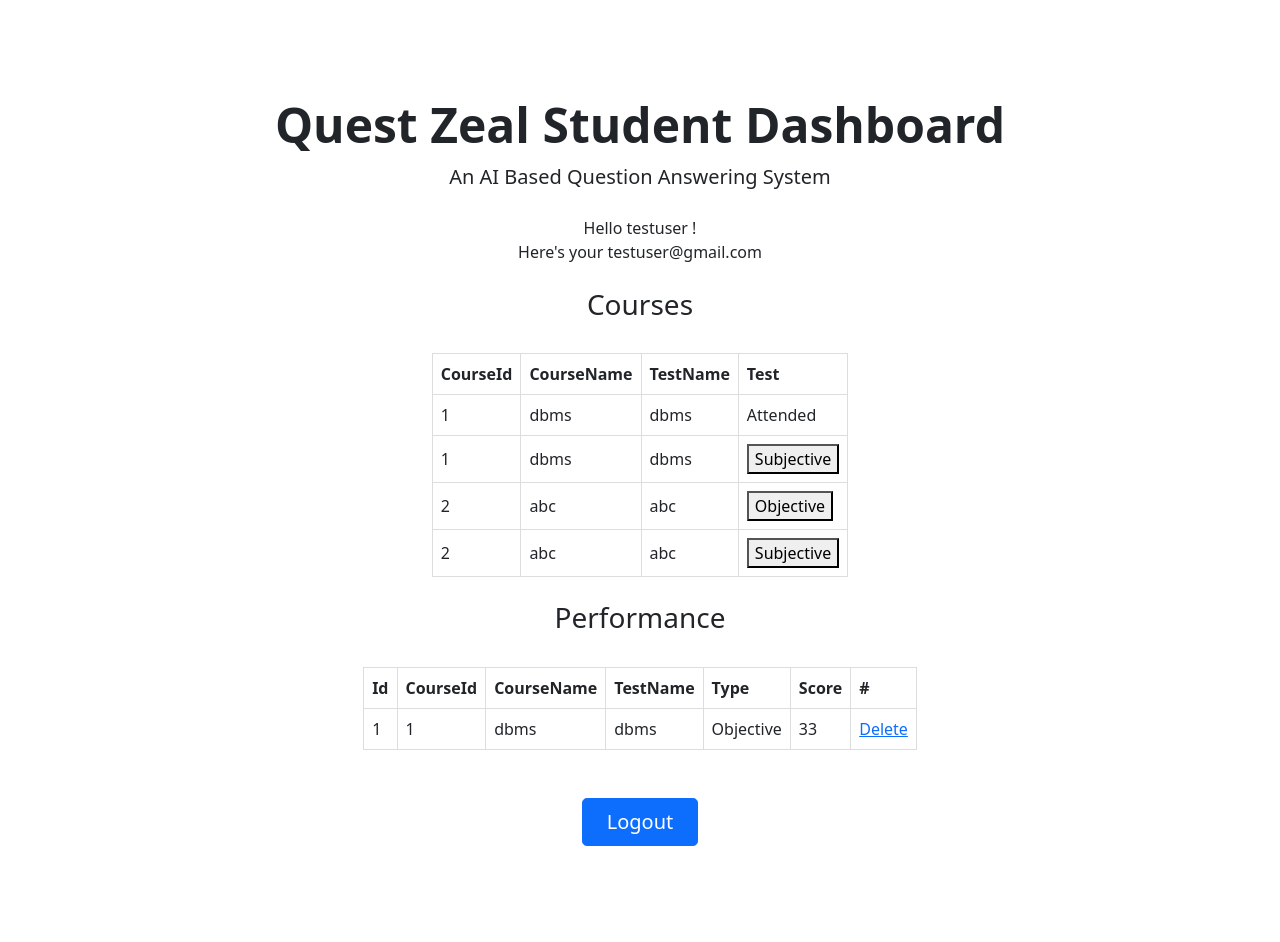
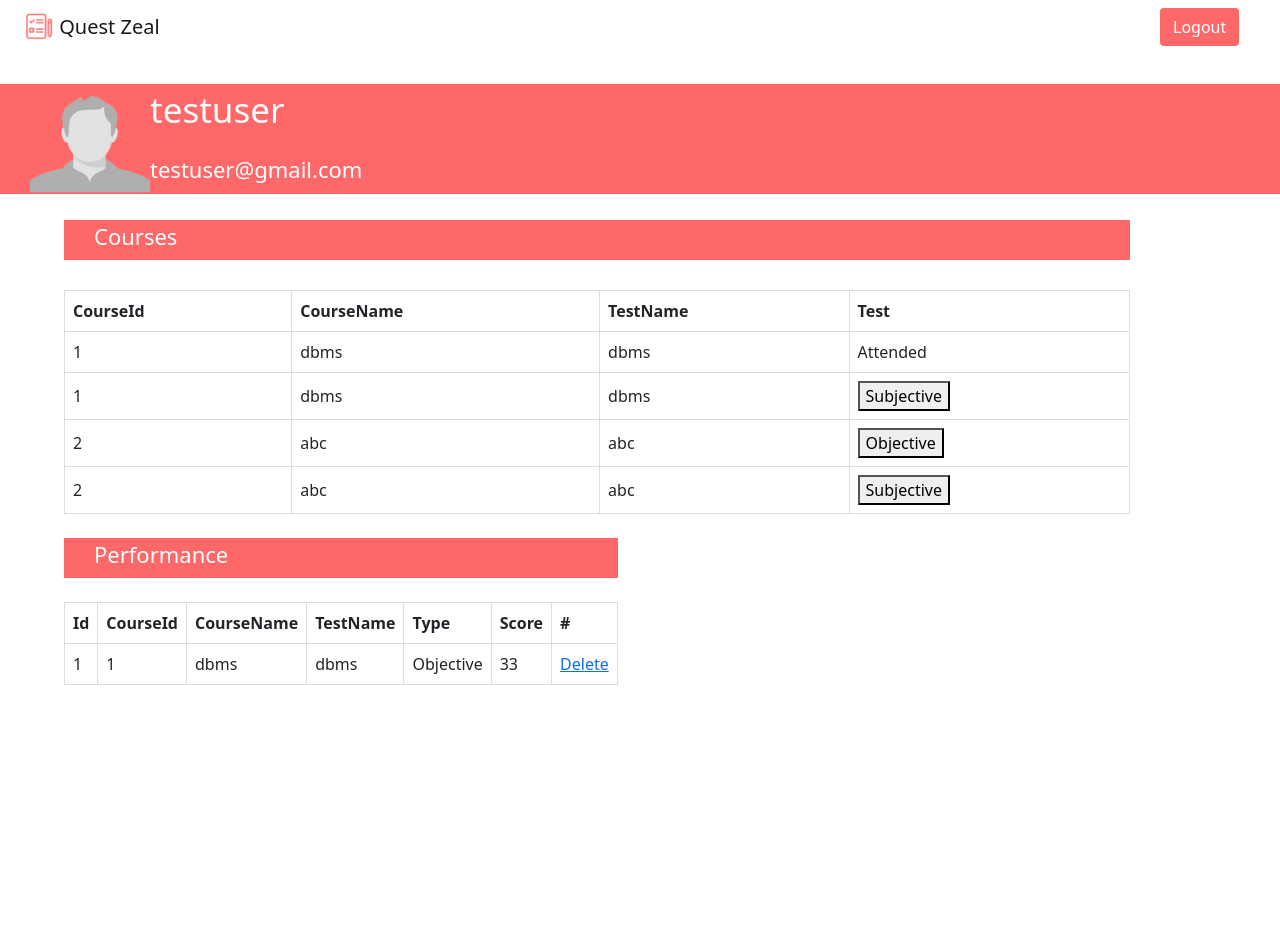
Before and after one commit to YPrahasith/Quest_Zeal, a Flask app: page /studentDashboard in a window 1280 px wide. After the commit the page ends 685 px from the top, so only its background shows below. Run offline with Flask 2, Linux system fonts and the light colour scheme; a user stored in the database is signed in; data comes from the database, SQL or seed files in the repository; both versions use the stored data as it was after the commit.

Commit message:
Promoted Student Dashboard UI

```diff
--- a/app/static/assets/css/studentDashboard.css
+++ b/app/static/assets/css/studentDashboard.css
@@ -13,3 +13,67 @@ th {
 tr:nth-child(even) {
     background-color: #dddddd;
 }
+
+.empty {
+    padding: 15px;
+}
+
+.prfname {
+    font-size: 35px;
+    color: white;
+}
+
+.header {
+    padding-left: 30px;
+    text-align: left;
+    background: #FF6868;
+    color: white;
+    font-size: 22px;
+    width: 100%;
+    height: 110px;
+}
+
+.header2 {
+    padding-left: 30px;
+    text-align: left;
+    background: #FF6868;
+    color: white;
+    font-size: 22px;
+    width: 100%;
+    height: 40px;
+}
+
+.Logout {
+    padding-left: 200px;
+    float: right;
+}
+
+main>.container {
+    padding: 60px 15px 0;
+}
+
+.homepageButton {
+    background-color: #ff6868;
+    color: white;
+}
+
+.split {
+    height: 100%;
+    width: 95%;
+    position: fixed;
+    z-index: 1;
+    top: 0;
+    overflow-x: hidden;
+    padding-top: 20px;
+}
+
+.right {
+    padding-top: 220px;
+    right: 0;
+    padding-right: 150px;
+}
+
+.left {
+    left: 0;
+    padding-top: 250px;
+}
--- a/app/templates/studentDashboard.html
+++ b/app/templates/studentDashboard.html
@@ -13,20 +13,39 @@
 
   <body>
     <main>
-      <div class="px-4 py-5 my-5 text-center">
-        <h1 class="display-5 fw-bold">Quest Zeal Student Dashboard</h1>
-        <div class="col-lg-6 mx-auto">
-          <p class="lead mb-4">An AI Based Question Answering System</p>
-          <div class="d-grid gap-2 d-sm-flex justify-content-sm-center">
-            Hello {{name}} !
-            <br />
-            Here's your {{email}}
+      <nav class="navbar navbar-light ">
+
+        <div class="text col-12 col-md-9 px-4">
+          <a class="navbar-brand" href="/">
+            <img src="/static/assets/images/logo.png" width="30" height="30" class="d-inline-block align-top">
+
+            Quest Zeal
+
+          </a>
+        </div>
+        <div class="col-6 col-md-3 d-flex flex-row">
+          <div class ="Logout">
+            <a href="/logout" type="button" class="btn homepageButton">Logout</a>
           </div>
-          <br />
-          <div class="d-grid gap-2 d-sm-flex justify-content-sm-center">
+        </div>
+      </nav>
+      <div class="empty">
+      </div>
+      <div class="header">
+        <img src="/static/assets/images/pp.png" align="left" width="120" height="120" class="d-inline-block align-top">
+        <p class="prfname"> {{name}} </p>
+        <p>{{email}}
+        </p>
+
+      </div>
+      <div class="split right">
+          <div>
             <div>
-              <h3>Courses</h3>
-              <br />
+              <div class="header2">
+                <p> Courses </p>
+              </div>
+              <div class="empty">
+              </div>
               <table>
                 <thead>
                   <th>CourseId</th>
@@ -61,10 +80,12 @@
               </table>
             </div>
           </div>
-          <div class="d-grid gap-2 d-sm-flex justify-content-sm-center">
+          <div class="d-grid gap-2 d-sm-flex justify-content">
             <div>
               <br />
-              <h3>Performance</h3>
+              <div class="header2">
+                <p> Performance </p>
+              </div>
               <br />
               <table>
                 <thead>
@@ -92,14 +113,6 @@
           </div>
           <br />
           <br />
-          <div class="d-grid gap-2 d-sm-flex justify-content-sm-center">
-            <a
-              href="/logout"
-              type="button"
-              class="btn btn-primary btn-lg px-4 gap-3"
-              >Logout</a
-            >
-          </div>
         </div>
       </div>
     </main>
```
Also changed, not shown: app/db.sqlite3, app/static/assets/images/pp.jpeg (added), app/static/assets/images/pp.png (added).
